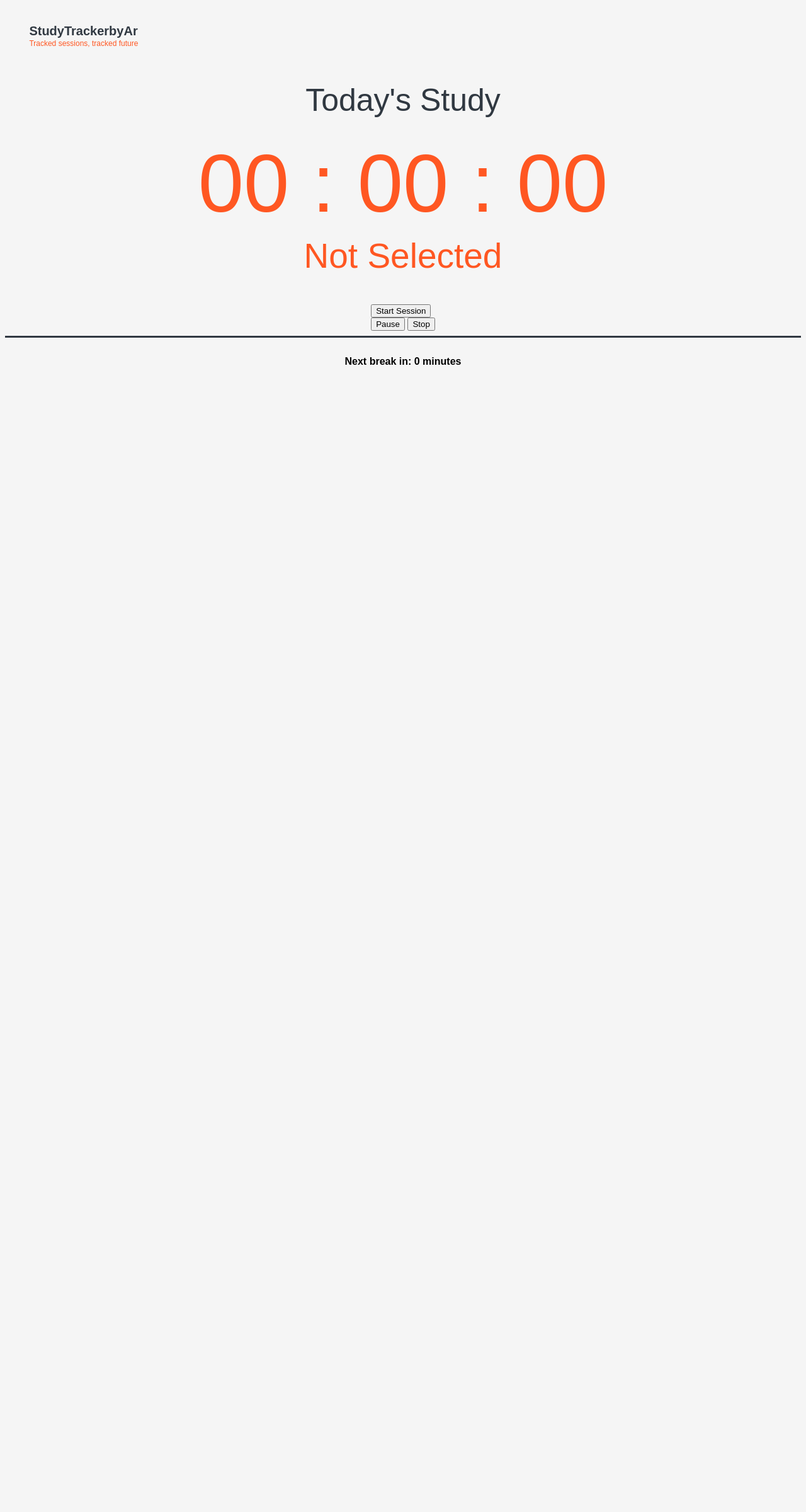
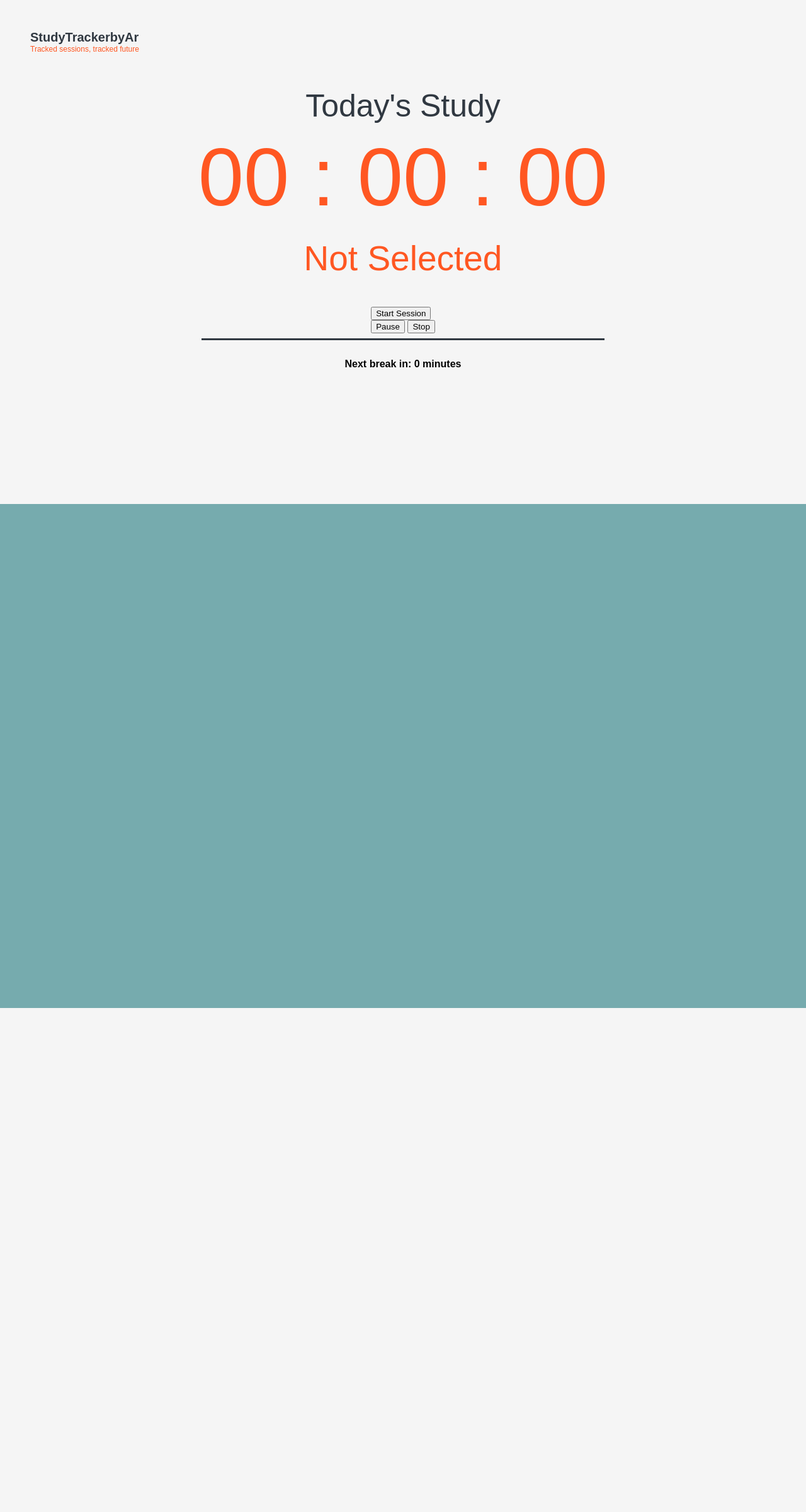
Before and after one commit to Maltiiski/StudyTracker, a Flask app: page / in a window 1280 px wide. Shown: the whole page at 63% size. Before the commit the page ends 579 px from the top, so only its background shows below. Run offline with Flask 3, Linux system fonts and the light colour scheme; some web fonts are replaced.

Commit message:
seperated pages

```diff
--- a/static/style.css
+++ b/static/style.css
@@ -1,4 +1,8 @@
 @import url('https://fonts.cdnfonts.com/css/open-sauce-one');
+
+* {
+    box-sizing: border-box;
+}
 
 :root {
     --abitwhite: #f5f5f5;
@@ -9,6 +13,22 @@
 
 body {
     background-color: var(--abitwhite);
+    margin: 0;
+    padding: 0;
+}
+
+section {
+    width: 100%;
+    height: 100vh;
+    overflow: hidden;
+}
+
+.page-one {
+    background-color: var(--abitwhite);
+}
+
+.page-two {
+    background-color: var(--abitblue);
 }
 
 .app-header {
@@ -18,15 +38,15 @@ body {
 .app-header h3 {
     color: var(--abitblack);
     font-size: 20px;
-    margin-left: 3vw;
-    margin-top: 3vw;
+    margin-left: 6vh;
+    margin-top: 6vh;
 }
 
 .app-header p {
     color: var(--abitorange);
     font-size: 12px;
-    margin-left: 3vw;
-    margin-top: -1.5vw;
+    margin-left: 6vh;
+    margin-top: -2.5vh;
 }
 
 .dashboard {
@@ -37,7 +57,7 @@ body {
 }
 
 .dashboard hr {
-    width: 100%;
+    width: 50vw;
     height: 2.5px;
     border: none;
     background: var(--abitblack);
@@ -58,6 +78,6 @@ body {
     color: var(--abitorange);
     font-weight: 400;
     font-size: 130px;
-    margin-top: -1vw;
-    margin-bottom: -3vw;
+    margin-top: -4vh;
+    margin-bottom: -3vh;
 }
--- a/templates/index.html
+++ b/templates/index.html
@@ -8,6 +8,7 @@
     </head>
     <body>
         <!--Page1-->
+        <section class="page-one">
             <header class="app-header">
                 <h3>StudyTrackerbyAr</h3>
                 <p>Tracked sessions, tracked future</p>
@@ -27,8 +28,10 @@
                 <hr>
                 <h4 id="break-timer">Next break in: 0 minutes</h4>
             </main>
+        </section>
 
         <!--Page2-->
+        <section class="page-two">
             <div class="subjectnstatpage">
                 <div class="daily-stats">
 
@@ -37,8 +40,11 @@
 
                 </div>
             </div>
+        </section>
+
 
         <!--Page3-->
+        <section class="page-three">
             <div class="statpage">
                 <div class="weekly-stats">
 
@@ -47,6 +53,8 @@
 
                 </div>
             </div>
+        </section>
+
 
         <script src="{{ url_for('static', filename='script.js') }}"></script>
     </body>
```
Lines whose indentation alone changed are shown as unchanged.
